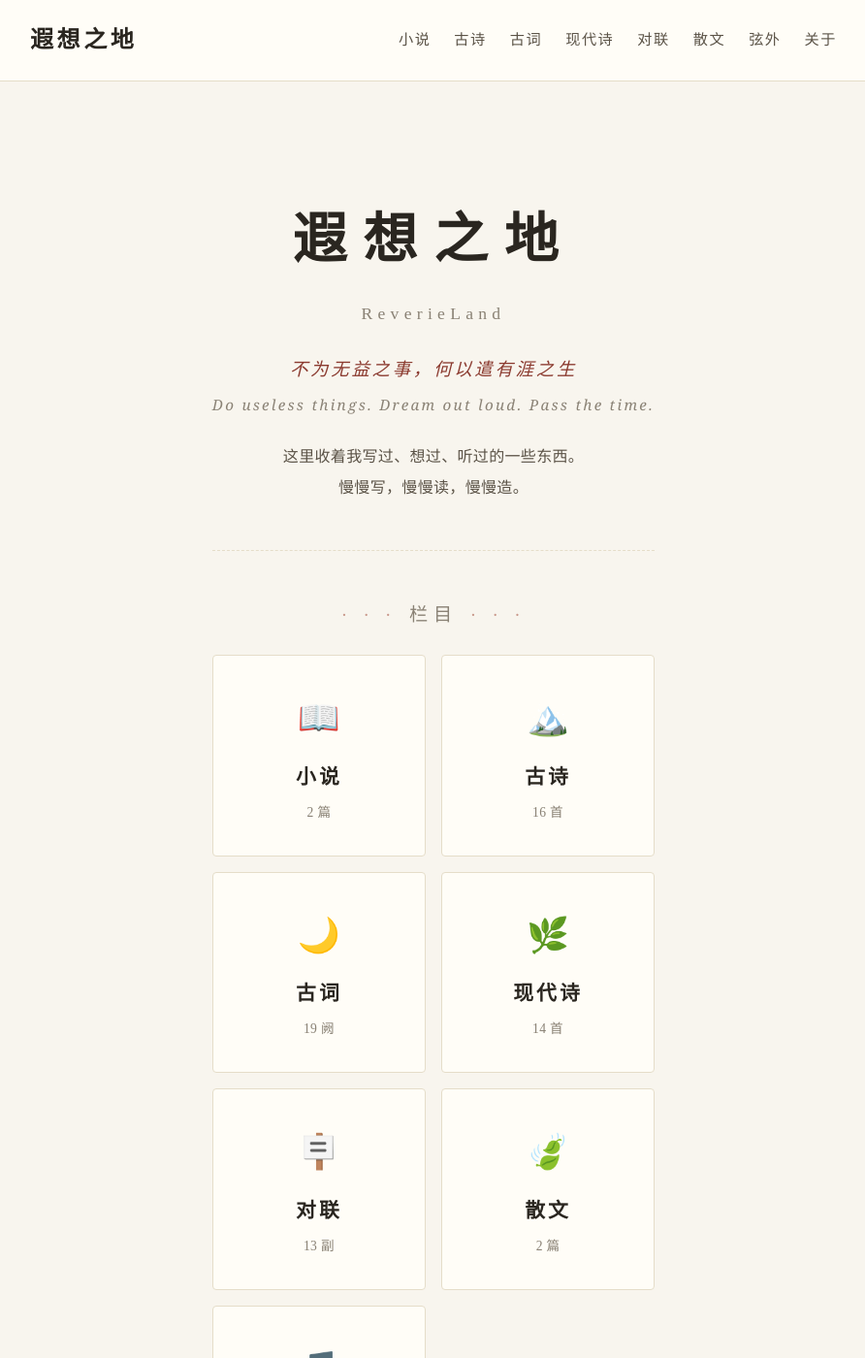
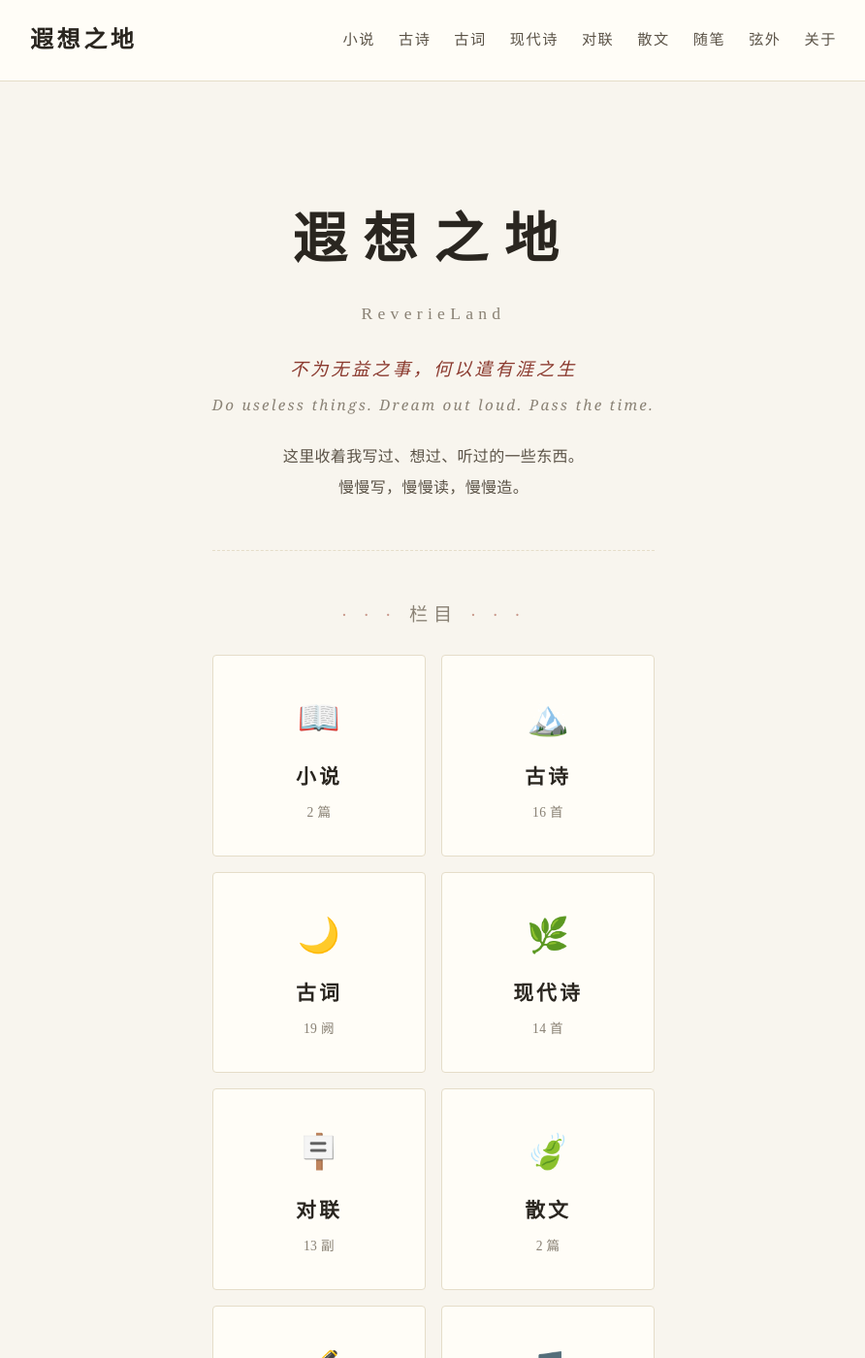
Before and after one commit to zhengxionglee/ReverieLand, a Jekyll site: the page built from index.html, in a window 1280 px wide and 1400 px high. Shown: the whole window at 97% size, without its empty margins (193-1085 px from the left). Built offline with Jekyll 4.4.1, drawn with Linux system fonts in a browser that asks for light colours; a style sheet for code colours, icons or effects is not loaded.

Commit message:
feat(栏目): 新增随笔板块（配置+列表页+导航+卡片+印章'笔'）

```diff
--- a/_config.yml
+++ b/_config.yml
@@ -1,6 +1,6 @@
 title: 遐想之地
 subtitle: ReverieLand
-description: 不为无益之事，何以遣有涯之生。收录小说、古诗、古词、现代诗、对联、散文、弦外。
+description: 不为无益之事，何以遣有涯之生。收录小说、古诗、古词、现代诗、对联、散文、随笔、弦外。
 author: 苏格落
 email: 1927743354@qq.com
 
@@ -60,6 +60,10 @@ collections:
   sanwen:
     output: true
     permalink: /sanwen/:path/
+  # 随笔（随想随记）
+  suibi:
+    output: true
+    permalink: /suibi/:path/
   # 弦外（Overtones · 歌词赏析）
   overtones:
     output: true
@@ -127,6 +131,13 @@ defaults:
     values:
       layout: work
       genre: 散文
+  # 随笔
+  - scope:
+      path: ""
+      type: suibi
+    values:
+      layout: work
+      genre: 随笔
   # 弦外
   - scope:
       path: ""
--- a/_layouts/default.html
+++ b/_layouts/default.html
@@ -22,6 +22,7 @@
         <a href="{{ '/xiandaishi/' | relative_url }}">现代诗</a>
         <a href="{{ '/duilian/' | relative_url }}">对联</a>
         <a href="{{ '/sanwen/' | relative_url }}">散文</a>
+        <a href="{{ '/suibi/' | relative_url }}">随笔</a>
         <a href="{{ '/overtones/' | relative_url }}">弦外</a>
         <a href="{{ '/about/' | relative_url }}">关于</a>
       </nav>
--- a/_layouts/genre.html
+++ b/_layouts/genre.html
@@ -27,6 +27,8 @@ layout: default
       {% assign works = site.duilian | sort: 'date' | reverse %}
     {% elsif page.collection == 'sanwen' %}
       {% assign works = site.sanwen | sort: 'date' | reverse %}
+    {% elsif page.collection == 'suibi' %}
+      {% assign works = site.suibi | sort: 'date' | reverse %}
     {% elsif page.collection == 'overtones' %}
       {% assign works = site.overtones | sort: 'date' | reverse %}
     {% endif %}
--- a/assets/css/style.css
+++ b/assets/css/style.css
@@ -533,10 +533,11 @@ a:hover { color: var(--accent-soft); }
   opacity: 0.88;
 }
 
-/* 题图印章（对联/小说/散文/弦外）通用样式 */
+/* 题图印章（对联/小说/散文/随笔/弦外）通用样式 */
 .work-duilian .work-title,
 .work-novel .work-title,
 .work-sanwen .work-title,
+.work-suibi .work-title,
 .work-overtones .work-title {
   position: relative;
   display: inline-block;
@@ -545,6 +546,7 @@ a:hover { color: var(--accent-soft); }
 .work-duilian .work-title::after,
 .work-novel .work-title::after,
 .work-sanwen .work-title::after,
+.work-suibi .work-title::after,
 .work-overtones .work-title::after {
   content: '文';
   position: absolute;
@@ -569,6 +571,7 @@ a:hover { color: var(--accent-soft); }
 
 /* 各板块印章字 */
 .work-duilian .work-title::after { content: '联'; }
+.work-suibi .work-title::after { content: '笔'; }
 
 /* 小说正文：更长行距、章节标题更突出、首行缩进可保留 */
 .work-body h2 {
--- a/index.html
+++ b/index.html
@@ -47,6 +47,11 @@ title: 遐想之地
       <span class="genre-name">散文</span>
       <span class="genre-count">{{ site.sanwen | size }} 篇</span>
     </a>
+    <a class="genre-card" href="{{ '/suibi/' | relative_url }}">
+      <span class="genre-icon">🖋️</span>
+      <span class="genre-name">随笔</span>
+      <span class="genre-count">{{ site.suibi | size }} 篇</span>
+    </a>
     <a class="genre-card" href="{{ '/overtones/' | relative_url }}">
       <span class="genre-icon">🎵</span>
       <span class="genre-name">弦外</span>
```
Also changed, not shown: other parts of index.html (+1 -1 lines), suibi.html (added, +7 -0 lines).
